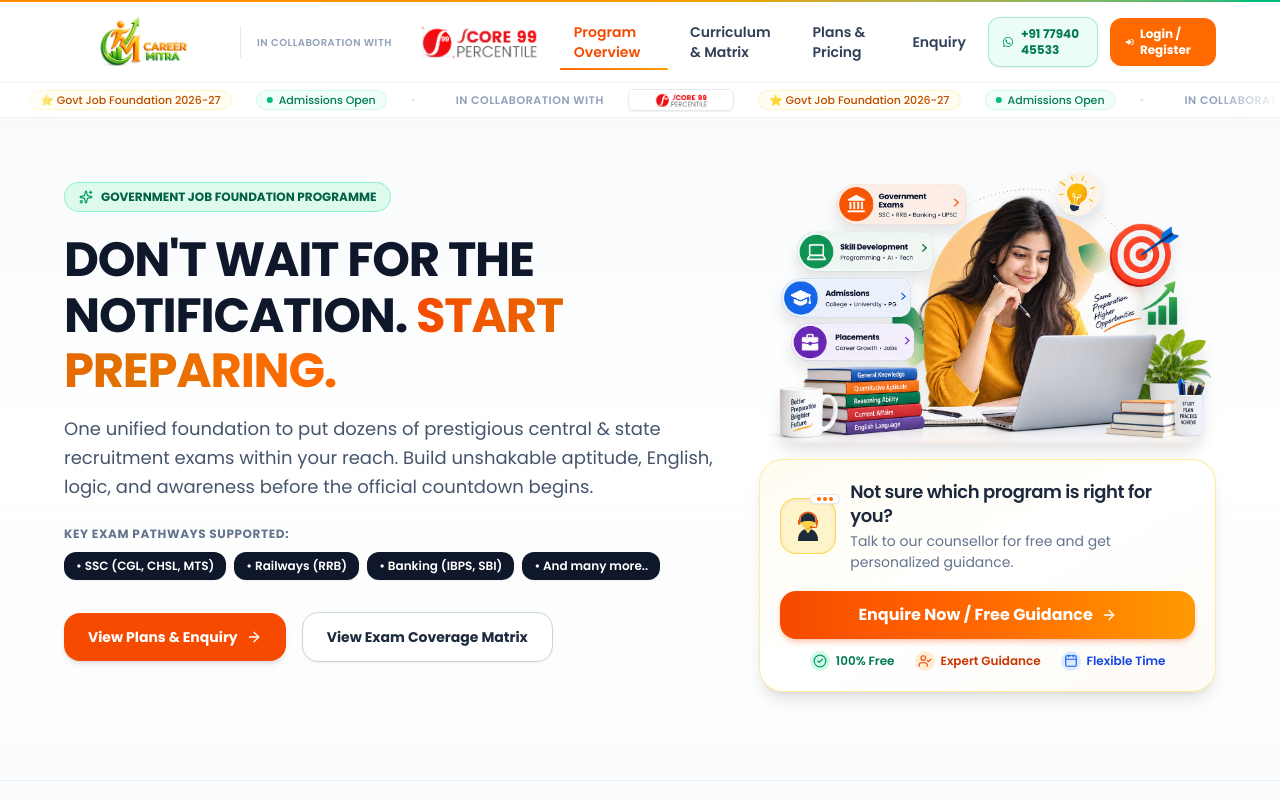
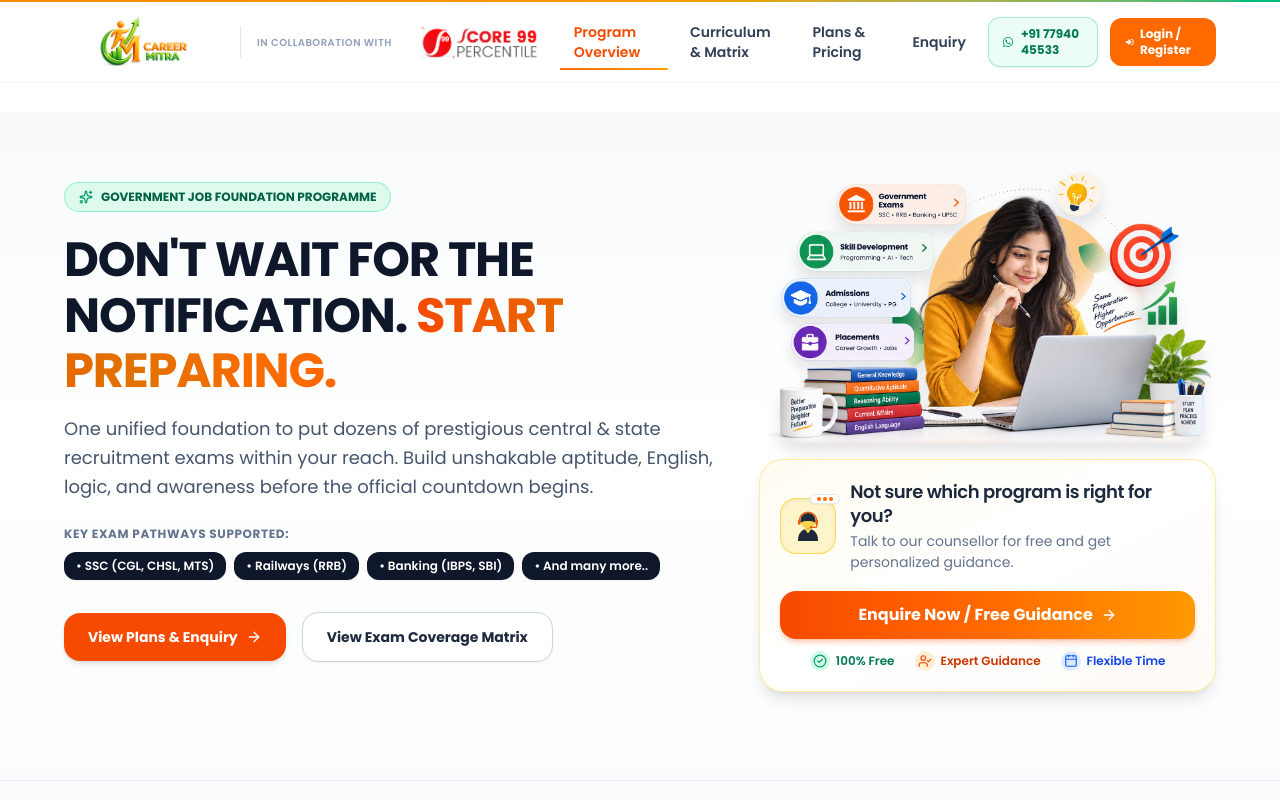
Before and after one commit to merugu-srikanth/career-Courses, a Next.js app: page / in a window 1280 px wide. Shown: the top 800 px of the page. Built offline with nearby package versions, Linux system fonts and the light colour scheme.

Commit message:
Comment out auto-scrolling marquee strip below navbar

```diff
--- a/src/components/Navbar.jsx
+++ b/src/components/Navbar.jsx
@@ -184,9 +184,8 @@
           </div>
         </div>
 
-        {/* Bottom Sticky Marquee Strip */}
-        <div className="border-t border-slate-100 bg-white/95 backdrop-blur-xs py-1.5 overflow-hidden relative">
-          {/* Subtle gradient edges */}
+        {/* Bottom Sticky Marquee Strip (Commented out) */}
+        {/* <div className="border-t border-slate-100 bg-white/95 backdrop-blur-xs py-1.5 overflow-hidden relative">
           <div className="absolute left-0 top-0 bottom-0 w-8 sm:w-16 bg-gradient-to-r from-white to-transparent z-10 pointer-events-none" />
           <div className="absolute right-0 top-0 bottom-0 w-8 sm:w-16 bg-gradient-to-l from-white to-transparent z-10 pointer-events-none" />
 
@@ -197,7 +196,6 @@
                   IN COLLABORATION WITH
                 </span>
 
-                {/* Score 99 Percentile Logo Pill */}
                 <a
                   href="https://score99percentile.com"
                   target="_blank"
@@ -214,12 +212,10 @@
                   </div>
                 </a>
 
-                {/* Govt Job Foundation */}
                 <span className="inline-flex items-center gap-1 px-2.5 py-0.5 rounded-full text-[11px] font-medium bg-amber-50/70 text-amber-700 border border-amber-100 whitespace-nowrap shrink-0">
                   ⭐ Govt Job Foundation 2026-27
                 </span>
 
-                {/* Admissions Open */}
                 <span className="inline-flex items-center gap-1.5 px-2.5 py-0.5 rounded-full text-[11px] font-medium bg-emerald-50/70 text-emerald-700 border border-emerald-100 whitespace-nowrap shrink-0">
                   <span className="w-1.5 h-1.5 rounded-full bg-emerald-500"></span>
                   Admissions Open
@@ -229,7 +225,7 @@
               </div>
             ))}
           </div>
-        </div>
+        </div> */}
       </nav>
 
       {/* Mobile Sidebar / Drawer */}
```
